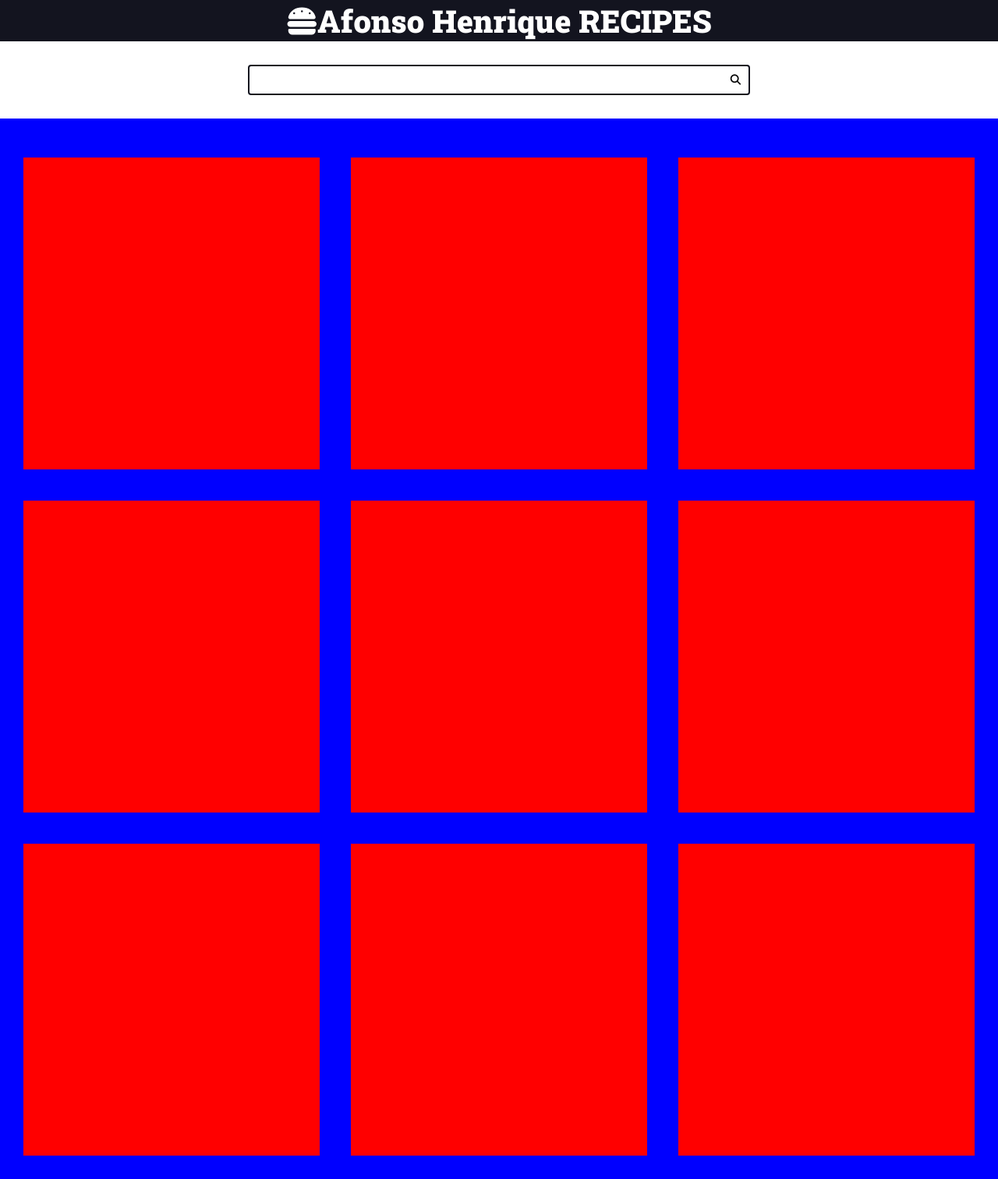
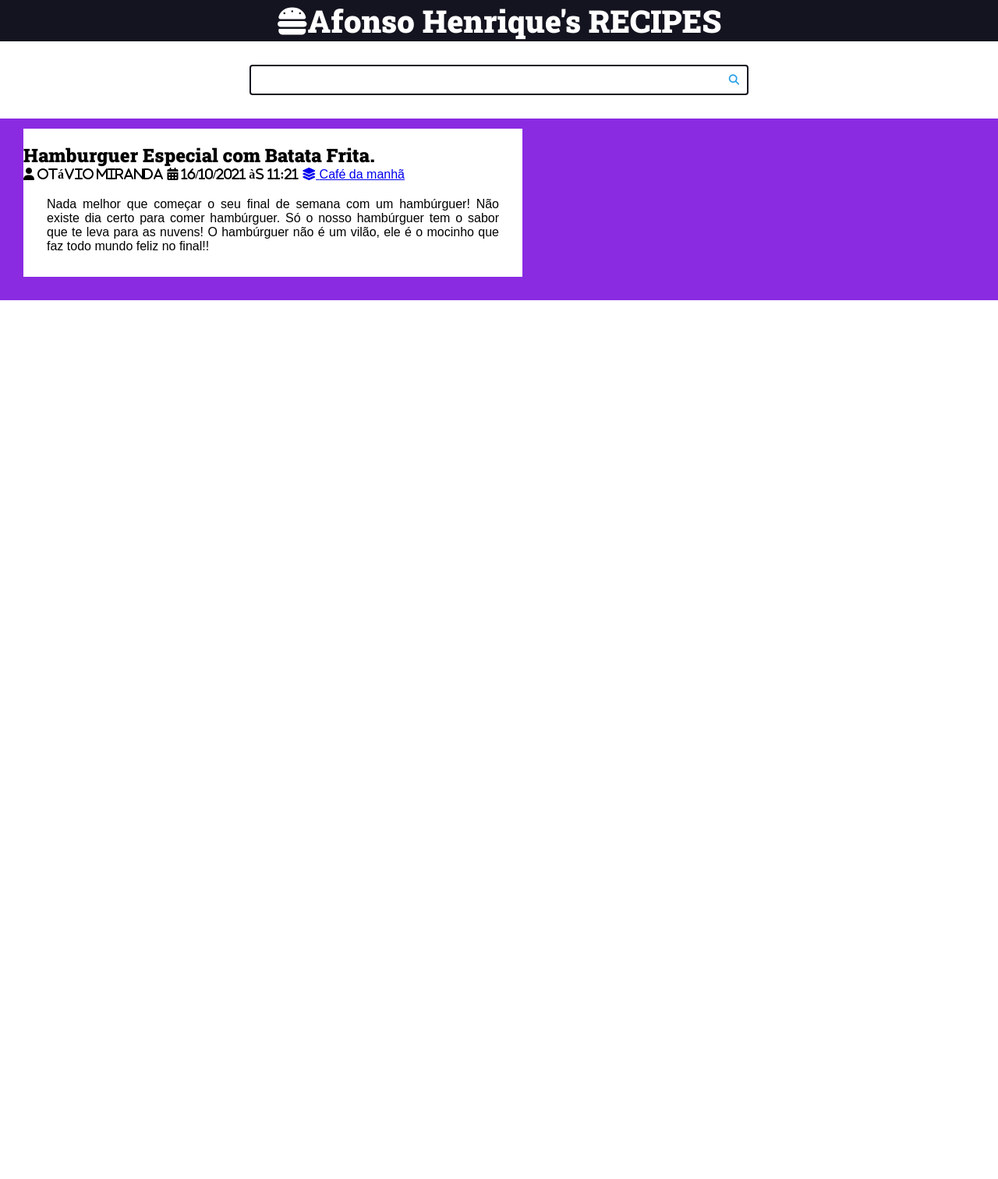
Before and after one commit to aefonso/django-r1, a Django app: page / in a window 1280 px wide. Shown: the whole page at 78% size. After the commit the page ends 385 px from the top, so only its background shows below. Run offline with Django 4.2, Linux system fonts and the light colour scheme; some libraries are stand-ins or nearby versions.

Commit message:
feat: update

```diff
--- a/proj1/recipes/templates/recipes/pages/home.html
+++ b/proj1/recipes/templates/recipes/pages/home.html
@@ -1,32 +1,30 @@
 <!DOCTYPE html>
-<html>
-<head>
-    <meta charset='utf-8'>
-    <meta http-equiv='X-UA-Compatible' content='IE=edge'>
-    <title>Recipes</title>
-    <meta name='viewport' content='width=device-width, initial-scale=1'>
-    <link rel="stylesheet" href="https://cdnjs.cloudflare.com/ajax/libs/font-awesome/6.2.1/css/fontawesome.min.css" integrity="sha512-giQeaPns4lQTBMRpOOHsYnGw1tGVzbAIHUyHRgn7+6FmiEgGGjaG0T2LZJmAPMzRCl+Cug0ItQ2xDZpTmEc+CQ==" crossorigin="anonymous" referrerpolicy="no-referrer" />
-    <link rel="stylesheet" href="https://cdnjs.cloudflare.com/ajax/libs/font-awesome/6.2.1/css/brands.min.css" integrity="sha512-G/T7HQJXSeNV7mKMXeJKlYNJ0jrs8RsWzYG7rVACye+qrcUhEAYKYzaa+VFy6eFzM2+/JT1Q+eqBbZFSHmJQew==" crossorigin="anonymous" referrerpolicy="no-referrer" />
-    <link rel="stylesheet" href="https://cdnjs.cloudflare.com/ajax/libs/font-awesome/6.2.1/css/solid.min.css" integrity="sha512-6mc0R607di/biCutMUtU9K7NtNewiGQzrvWX4bWTeqmljZdJrwYvKJtnhgR+Ryvj+NRJ8+NnnCM/biGqMe/iRA==" crossorigin="anonymous" referrerpolicy="no-referrer" />
-    <link rel="stylesheet" type="text/css" media="screen" href="main.css">
-<style>
-    * {
-        padding: 0;
-        margin: 0;
-        box-sizing: 0;
-    }
-    html {
-font-size: 62.5%;
-    }
-    body {
-font-size: 1.6rem;
-    }
-</style>
-</head>
+<html lang="pt-BR">
+{% include 'recipes/partials/head.html' %}
+
 <body>
-    {% include 'recipes/partials/head.html' %}
+    {% include 'recipes/partials/header.html' %}
+
     {% include 'recipes/partials/search.html' %}
-    <main class="main-content-container">
+
+<!-- <h1><i class="fa-solid fa-burger">HOME</i></h1>
+<i class="fa-solid fa-burger">chama</i>
+<br/>
+<i class="fa-solid fa-apple-whole"> {{ name }}</i> -->
+
+<!-- <header class="main-header-container">
+    <div class="main-header-container">
+        <h1>
+            <a href="/">
+                <i class="fa-solid fa-burger"></i>
+                <span>{{ name }}'s RECIPES</span>
+            </a>
+        </h1>
+    </div>
+</header>
+<br/> -->
+
+    <!-- <main class="main-content-container">
         <div class="main-content main-content-list container">
             <div class="temp"></div>
             <div class="temp"></div>
@@ -38,6 +36,45 @@ font-size: 1.6rem;
             <div class="temp"></div>
             <div class="temp"></div>
         </div>
+    </main> -->
+    <main class="main-content-container">
+        <div class="main-content main-content-list container">
+            <div class="recipe recipe-list-item">
+                <div class="recipe-cover">
+                    <img src="https://via.placeholder.com/1280x720/269fe6" alt="">
+                </div>
+                <div class="recipe-title-container ">
+                    <h2 class="recipe-title" >Hamburguer Especial com Batata Frita.</h2>
+                </div>
+                <div class="recipe-autor">
+                    <span class="recipe-autor-item">
+                        <i class="fas fa-user">
+                            Otávio Miranda
+                        </i>
+                    </span>
+                    <span class="recipe-autor-item">
+                        <i class="fas fa-calendar-alt">
+                            16/10/2021 às 11:21
+                        </i>
+                    </span>
+                    <span class="recipe-autor-item">
+                        <a href="/recipes/category/cafe-da-manha/">
+                        <i class="fas fa-layer-group"></i>
+                            <span>Café da manhã</span>
+                    </a>
+                    </span>
+                </div>
+                <div class="recipe-content">
+                    <p>
+                        Nada melhor que começar o seu final de semana com um hambúrguer!
+                        Não existe dia certo para comer hambúrguer. Só o nosso hambúrguer
+                        tem o sabor que te leva para as nuvens! O hambúrguer não é um vilão,
+                        ele é o mocinho que faz todo mundo feliz no final!!
+                    </p>
+                </div>
+            </div>
+        </div>
     </main>
+
 </body>
 </html>
--- a/proj1/recipes/templates/recipes/partials/head.html
+++ b/proj1/recipes/templates/recipes/partials/head.html
@@ -1,136 +1,17 @@
-<!DOCTYPE html>
-<html>
 <head>
-    <meta charset='utf-8'>
-    <meta http-equiv='X-UA-Compatible' content='IE=edge'>
+    <link rel="icon" href="https://www.freepngimg.com/download/android/72537-icons-python-programming-computer-social-tutorial.png" />
+    <meta charset="UTF-8">
+    <meta http-equiv="X-UA-Compatible" content="IE=edge">
+    <meta name="viewport" content="width=device-width, initial-scale=1.0">
     <title>Recipes</title>
-    <meta name='viewport' content='width=device-width, initial-scale=1'>
+    <!-- <link rel="stylesheet"  media="'screen" href="main.css"> -->
     <link rel="stylesheet" href="https://cdnjs.cloudflare.com/ajax/libs/font-awesome/6.2.1/css/fontawesome.min.css" integrity="sha512-giQeaPns4lQTBMRpOOHsYnGw1tGVzbAIHUyHRgn7+6FmiEgGGjaG0T2LZJmAPMzRCl+Cug0ItQ2xDZpTmEc+CQ==" crossorigin="anonymous" referrerpolicy="no-referrer" />
     <link rel="stylesheet" href="https://cdnjs.cloudflare.com/ajax/libs/font-awesome/6.2.1/css/brands.min.css" integrity="sha512-G/T7HQJXSeNV7mKMXeJKlYNJ0jrs8RsWzYG7rVACye+qrcUhEAYKYzaa+VFy6eFzM2+/JT1Q+eqBbZFSHmJQew==" crossorigin="anonymous" referrerpolicy="no-referrer" />
     <link rel="stylesheet" href="https://cdnjs.cloudflare.com/ajax/libs/font-awesome/6.2.1/css/solid.min.css" integrity="sha512-6mc0R607di/biCutMUtU9K7NtNewiGQzrvWX4bWTeqmljZdJrwYvKJtnhgR+Ryvj+NRJ8+NnnCM/biGqMe/iRA==" crossorigin="anonymous" referrerpolicy="no-referrer" />
+
     <link rel="preconnect" href="https://fonts.googleapis.com"><link rel="preconnect" href="https://fonts.gstatic.com" crossorigin><link href="https://fonts.googleapis.com/css2?family=Roboto+Slab:wght@900&display=swap" rel="stylesheet">
-    <link rel="stylesheet" type="text/css" media="screen" href="main.css">
+
     <style>
-    * {
-        padding: 0;
-        margin: 0;
-        box-sizing: 0;
-    }
-    html {
-font-size: 62.5%;
-    }
-    body {
-font-size: 1.6rem;
-font-family: var(--font-primary);
-    }
-h1,
-h2,
-h3,
-h4,
-h5,
-h6 {
-    font-family: var(--font-headings);
-}
-
-    .container{
-        max-width: 144rem;
-        background: rgb(255, 255, 255);
-        margin: 0 auto;
-        padding: var(--spacing-gutter-medium);
-    }
-
-.main-header-container {
-    background: var(--color-primary-dark);
-}
-
-.main-logo {
-    font-size: 4rem;
-    color: var(--color-white);
-    text-decoration: none;
-    display: flex;
-    flex-flow: row nowrap;
-    align-items: center;
-    justify-content: center;
-    width: fit-content;
-    margin: 0 auto;
-}
-.main-content {
-    background: blue;
-    padding-top: 50px;
-}
-.temp {
-    height: 40rem;
-    background-color: red;
-}
-
-.main-content-list {
-    display: grid;
-    grid-template-columns: repeat(auto-fit, minmax(340px, 1fr));
-    gap: var(--spacing-gutter-large);
-}
-
-.recipes {
-    background: var(--color-white);
-    box-shadow: -5px 5px 10px rgba(0, 0, 0, .2);
-    transform: scale(1);
-    transition: all 300ms ease-in-out;
-}
-
-.recipes img {
-    max-width: 100%;
-}
-
-.recipes-list-item {
-    max-width: 64rem;
-}
-
-.recipes-list-item:hover {
-    transform: scale(1.02);
-    box-shadow: -8px 8px 18px rgba(e, e, в, .25);
-}
-
-.recipe-title-container {
-    padding: var(--spacing-gutter-medium);
-    padding-bottom: 2rem;
-}
-
-.recipe-author {
-    padding: 0 var(--spacing-gutter-medium);
-}
-
-.recipe-content {
-    padding: var(--spacing-gutter-medium);
-    padding-top: 2rem;
- }
-
-.recipe-author-item {
-    color: var(--color-gray-4);
-    margin-right: 1rem;
-}
- .recipe-author a {
-    color: var(--color-primary);
-    transition: all 300ms ease-in-out;
-    text-decoration: none;
- }
- .recipe-author a:hover {
-    color: var(--color-primary-dark);
- }
-
- .recipe-footer a {
-     background: var(--color-primary-dark);
-     display: block;
-     color: var(--color-white);
-     text-decoration: none;
-     text-align: center;
-     padding: 1.5rem var(--spacing-gutter-medium);
-     transition: all 300ms ease-in-out;
- }
-
- .recipe-footer a:hover {
-     filter: brightness(2);
- }
-
-
         :root {
             --color-primary: #269fe6;
             --color-primary-hover: #2086c2;
@@ -173,19 +54,143 @@ h6 {
 
             --spacing-gutter-medium: 3rem;
             --spacing-gutter-large: 4rem;
+        }
+        * {
+          padding: 0;
+          margin: 0;
+          box-sizing: border-box;
+        }
 
+        html {
+            font-size: 62.5%;
         }
+        body {
+            font-size: 1.6rem;
+            font-family: var(--font-primary);
+        }
+        h1,
+        h2,
+        h3,
+        h4,
+        h5,
+        h6 {
+            font-family: var(--font-headings);
+        }
+        .container {
+            max-width: 144rem;
+            /* background: red; */
+            margin: 0 auto;
+            padding: var(--spacing-gutter-medium);
+        }
+        .main-header-container {
+            background: var(--color-primary-dark);
+        }
+        .main-logo {
+            font-size: 4rem;
+            color: var(--color-white);
+            text-decoration: none;
+            display: flex;
+            flex-flow: row nowrap;
+            align-items: center;
+            justify-content: center;
+            width: fit-content;
+            margin: 0 auto;
+        }
+        .search-form {
+            border: 0.2rem solid var(--color-primary-dark);
+            max-width: 64rem;
+            margin: 0 auto;
+            border-radius: 0.4rem;
+            position: relative;
+            transition: all 300ms ease-in-out;
+        }
+        .search-input,
+        .search-button {
+            border: none;
+            background: none;
+            outline: none;
+            padding: 1rem;
+            transition: all 300ms ease-in-out;
+        }
+        .search-input {
+            width: 100%;
+            padding-right: 3rem;
+        }
+        .search-button {
+            position: absolute;
+            top: 0;
+            right: 0;
+        }
+        .search-button:focus {
+            outline: 1px solid var(--color-primary);
+            background: rgba(0, 0, 0, 0.05);
+        }
+        .search-form:focus-within {
+            border-color: var(--color-primary);
+            background: var(--color-white);
+        }
+        .search-form:focus-within,
+        .search-button {
+            color: var(--color-primary);
+        }
+        .main-content {
+            background: blueviolet;
+            padding-top: 1%;
+        }
+        .temp {
+            height: 40rem;
+            background-color: cyan;
+        }
+        /* .temp2 {
+            height: 30rem;
+            background-color: green;
+            align-items: center;
+        } */
+        .main-content-list {
+            display: grid;
+            grid-template-columns: repeat(auto-fit, minmax(340px, 1fr));
+            gap: var(--spacing-gutter-large);
+        }
+        .recipe {
+            background: var(--color-white);
+            box-shadow: -5px 5px rgba(0, 0, 0, -2);
+            transform: scale(1);
+            transition: all 300ms ease-in-out;
+        }
+        .recipe img {
+            max-width: 100%;
+        }
+        .recipe-list-item {
+            max-width: 64rem;
+        }
+        .recipe-list-item:hover {
+            transform: scale(1.25);
+        }
+        .recipe-title-contaier {
+            padding: var(--spacing-gutter-medium);
+            padding-bottom: 2rem;
+        }
+        .recipe-author {
+            padding: var(--spacing-gutter-medium);
+        }
+        .recipe-content {
+            padding: var(--spacing-gutter-medium);
+            padding-top: 2rem;
+            text-align: justify;
+        }
+        .recipe-author-item {
+            color: var(--color-gray-4);
+            margin-right: 1rem;
+        }
+        .recipe-author a {
+            color: var(--color-primary);
+            transition: all 300ms ease-in-out;
+            text-decoration: none;
+        }
+        .recipe-author a:hover {
+            color: var(--color-alert-dark);
+        }
+
     </style>
+
 </head>
-<body>
-<header class="main-header-container">
-    <div class="main-header-container">
-        <h1>
-            <a class="main-logo" href="/">
-                <i class="fa-solid fa-burger">
-                </i> <span>{{name}} RECIPES </span></a>
-        </h1>
-    </div>
-</header>
-</body>
-</html>
--- /dev/null
+++ b/proj1/recipes/templates/recipes/partials/header.html
@@ -0,0 +1,11 @@
+<header class="main-header-container">
+    <div class="main-header-container">
+        <h1>
+            <a class="main-logo" href="/">
+                <i class="fa-solid fa-burger"></i>
+                <!-- <i class="fa-solid fa-apple-whole"></i> -->
+                <span>{{ name }}'s RECIPES</span>
+            </a>
+        </h1>
+    </div>
+</header>
```
Lines whose indentation alone changed are shown as unchanged.
